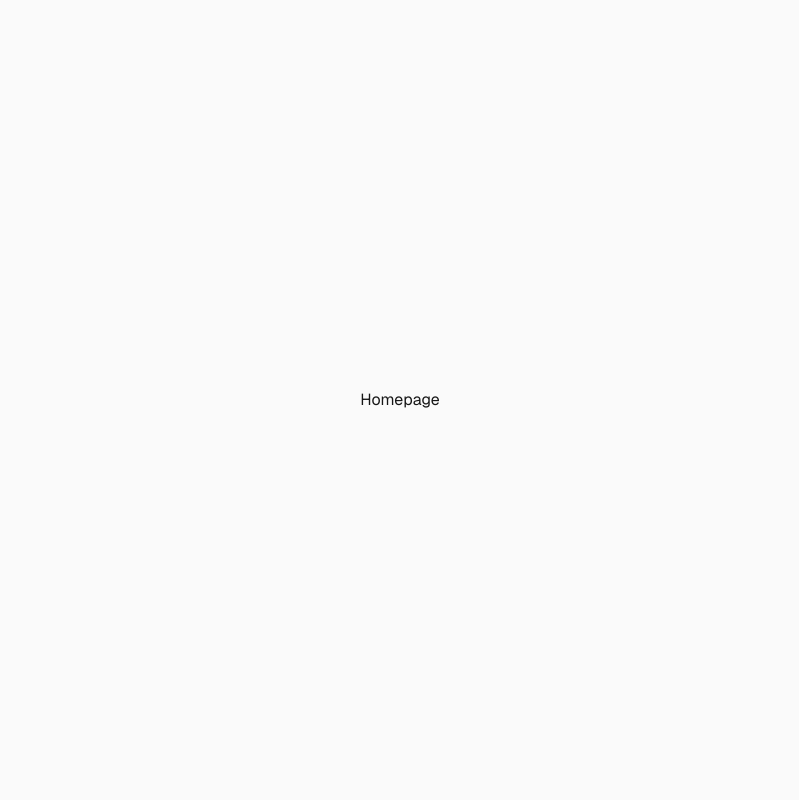
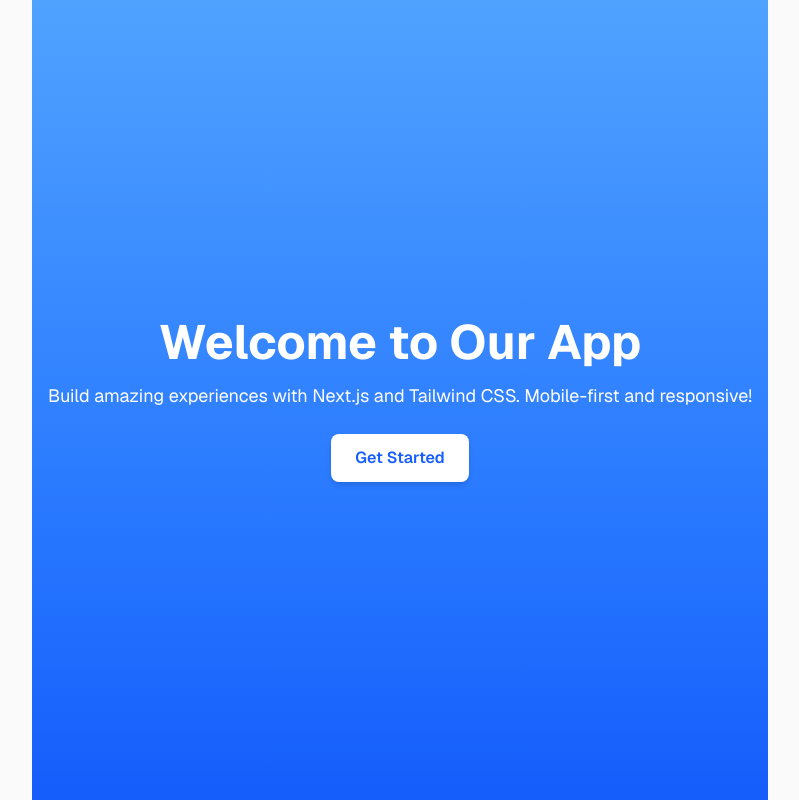
Before and after one commit to MingJae92/mobile-landing-page, a Next.js app: page / in a window 1280 px wide. Shown: the whole page, without its empty margins (240-1039 px from the left). Built offline with nearby package versions, Linux system fonts and the light colour scheme.

Commit message:
tailwind configuration file updated

```diff
--- a/app/components/Landingpage.tsx
+++ b/app/components/Landingpage.tsx
@@ -2,8 +2,17 @@
 
 export default function Landingpage() {
   return (
-    <div>
-      <h1>Homepage</h1>
+    <div className="min-h-screen flex flex-col justify-center items-center text-center bg-gradient-to-b from-blue-400 to-blue-600 px-4">
+      <h1 className="text-4xl sm:text-5xl font-bold text-white mb-4">
+        Welcome to Our App
+      </h1>
+      <p className="text-white text-base sm:text-lg mb-6">
+        Build amazing experiences with Next.js and Tailwind CSS. Mobile-first
+        and responsive!
+      </p>
+      <button className="bg-white text-blue-600 font-semibold px-6 py-3 rounded-lg shadow-md hover:bg-gray-100 transition">
+        Get Started
+      </button>
     </div>
   );
 }
--- /dev/null
+++ b/postcss.config.js
@@ -0,0 +1,6 @@
+module.exports = {
+  plugins: {
+    "@tailwindcss/postcss": {},
+    autoprefixer: {},
+  },
+};
--- /dev/null
+++ b/tailwind.config.ts
@@ -0,0 +1,18 @@
+import type { Config } from "tailwindcss";
+
+const config: Config = {
+  content: [
+    "./app/**/*.{ts,tsx}",
+    "./components/**/*.{ts,tsx}"
+  ],
+  theme: {
+    extend: {},
+  },
+  plugins: [
+    require('@tailwindcss/forms'),
+    require('@tailwindcss/typography'),
+    require('@tailwindcss/aspect-ratio')
+  ],
+};
+
+export default config;
```
Also changed, not shown: package.json (+6 -1 lines), tsconfig.json (+18 -6 lines), 1 other file (tests, documents, lock files or other folders).
